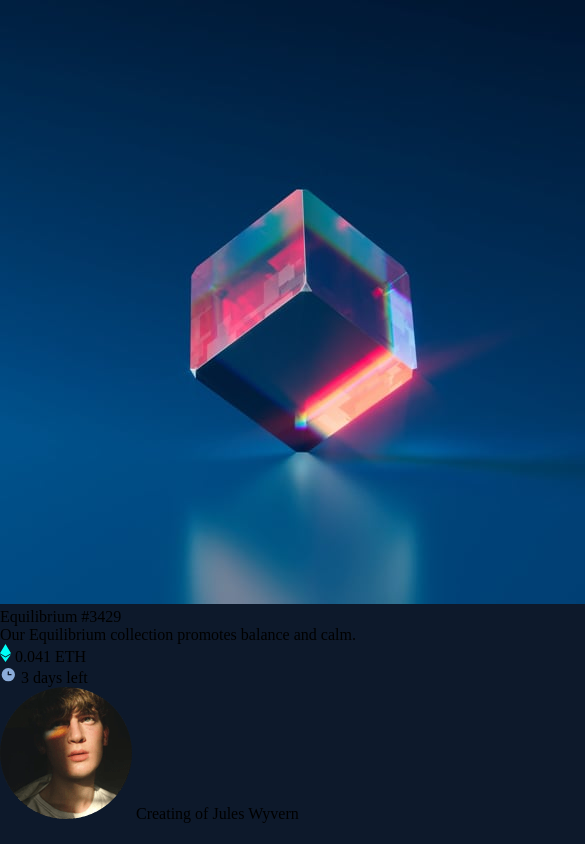
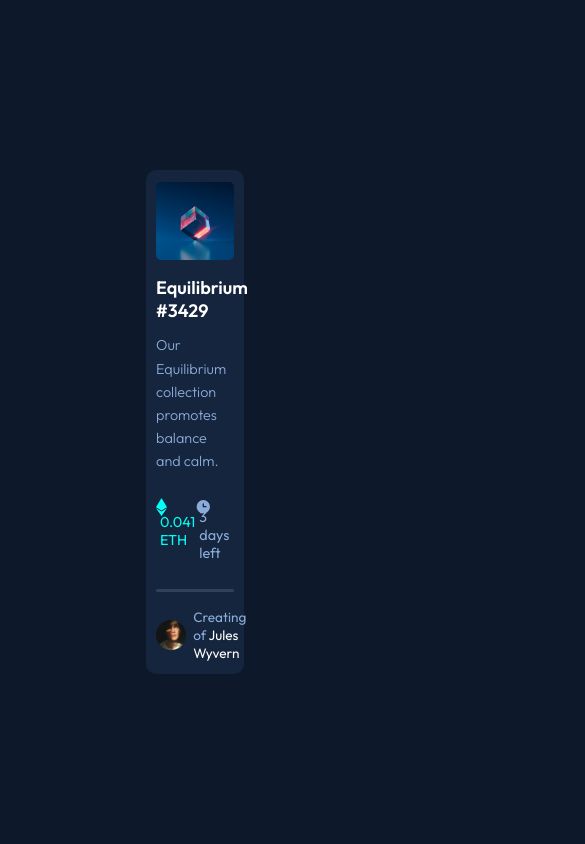
Before and after one commit to preetamvarun/NFT-PREVIEW-CARD, a plain HTML site: page index.html in a window 390 px wide. Shown: the whole page, 585 px wide, since content can reach past the window. Drawn offline with Linux system fonts and the light colour scheme.

```diff
--- a/index.html
+++ b/index.html
@@ -10,21 +10,24 @@
 <body>
   <section class="NFT">
     <img src="./images/image-equilibrium.jpg" alt="image-equilibrium">
-    <p>Equilibrium #3429</p>
-    <p>Our Equilibrium collection promotes balance and calm.</p>
+    <div class="NFT-CONTENT">
+      <p id = "Equilibrium">Equilibrium #3429</p>
+      <p id = "collection">Our Equilibrium collection promotes balance and calm.</p>
       <div class="eth">
         <div class="content">
           <img src="./images/icon-ethereum.svg" alt="icon-ethereum">
-        <span>0.041 ETH</span>
+          <p>0.041 ETH</p>
         </div>
         <div class="days">
           <img src="./images/icon-clock.svg" alt="icon-clock">
-        <span>3 days left</span>
+          <p>3 days left</p>
         </div>
       </div>
+      <div id="line"></div>
       <div class="profile">
         <img src="./images/image-avatar.png" alt="image-avatar">
-      <span>Creating of Jules Wyvern</span>
+        <p><span id = "create">Creating of</span> Jules Wyvern</p>
+      </div>
     </div>
   </section>
 </body>
--- a/styles.css
+++ b/styles.css
@@ -1,3 +1,5 @@
+@import url('https://fonts.googleapis.com/css2?family=Outfit:wght@300;400;600&display=swap');
+
 *,*::after,*::before{
     margin : 0rem;
     padding : 0rem;
@@ -6,4 +8,101 @@
 
 body{
     background-color: hsl(217, 54%, 11%);
+    height : 100vh;
+    display : flex;
+    flex-direction : row;
+    justify-content: center;
+    align-items: center;
+    font-family: 'Outfit', sans-serif;
 }
+
+.NFT{
+    background-color: hsl(216, 50%, 16%);
+    width : 25%;
+    border-radius: 10px;
+}
+
+
+
+.NFT-CONTENT{
+    width : 80%;
+    position: relative;
+    left : 50%;
+    transform: translateX(-50%);
+}
+
+.NFT > img{
+    display: block;
+    width : 80%;
+    position: relative;
+    left : 50%;
+    transform: translateX(-50%);
+    margin-top : .75rem;
+    border-radius: 5px;
+}
+
+#Equilibrium{
+    font-size : 18px;
+    color : white;
+    padding : 1rem .75rem .75rem .75rem;
+    padding-left : 0rem;
+    font-weight: 600;
+}
+
+#collection{
+    color : hsl(215, 51%, 70%);
+    font-weight: 300;
+    font-size: .9rem;
+    line-height: 1.45rem;
+}
+
+.eth{
+    display: flex;
+    flex-direction: row;
+    justify-content: space-between;
+    margin : 1.5rem 0rem 1rem 0rem;
+    font-size : .9rem;
+}
+
+.content p, .days p{
+    display: inline-block;
+    color : hsl(178, 100%, 50%);
+    position: relative;
+    transform: translateY(-20%);
+    margin-left: .25rem;
+    font-weight: 400;
+}
+
+.days p{
+    color : hsl(215, 51%, 70%);
+}
+
+.profile{
+    display: flex;
+    align-items: center;
+    justify-content: flex-start;
+    padding-bottom: .75rem;
+    font-size : .85rem;
+    font-weight: 400;
+}
+
+.profile img{
+    height : 30px;
+    width : 30px;
+}
+
+.profile p{
+    margin-left : .45rem;
+    color : white;
+}
+
+#create{
+    color : hsl(215, 51%, 70%);
+}
+
+#line{
+    height : 3px;
+    border-radius: 2px;
+    background-color: hsl(215, 32%, 27%);
+    margin-bottom: 1rem;
+}
```
Lines whose indentation alone changed are shown as unchanged.
